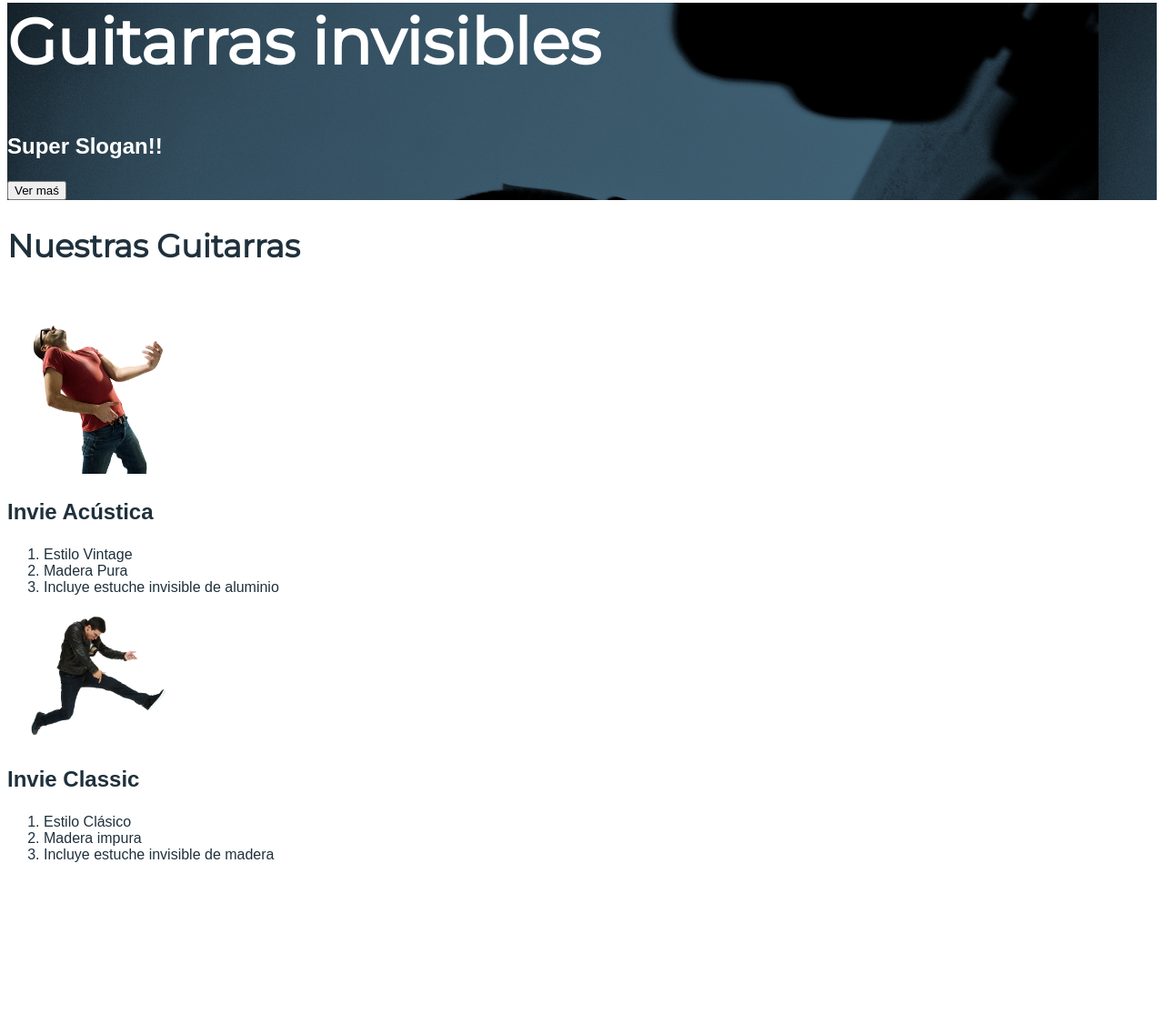
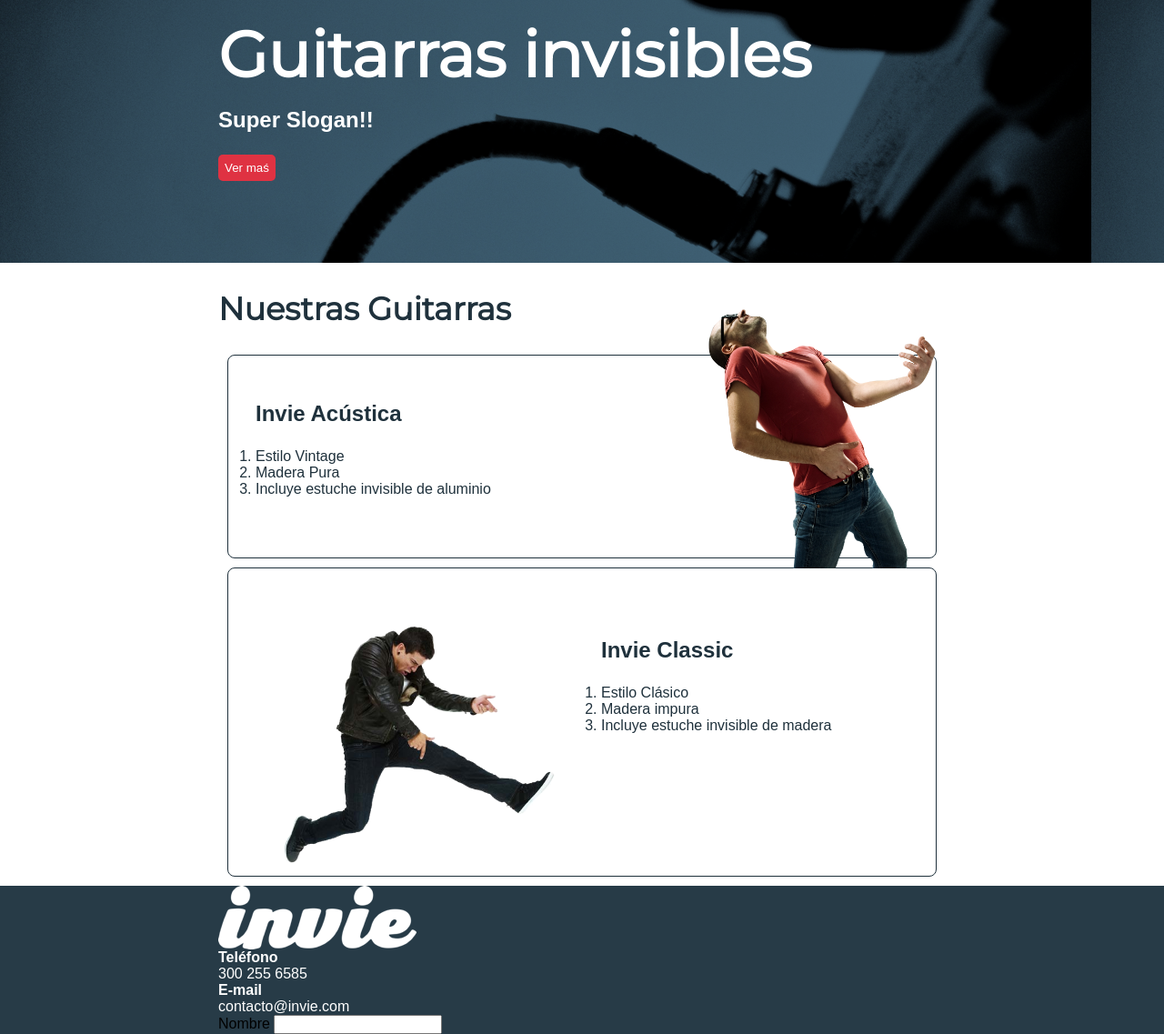
Before and after one commit to Nickiler531/PlatziWebDevelopment, a plain HTML site: page invie/index.html in a window 1280 px wide. Shown: the part 169-1306 px from the top of the page at 91% size. Before the commit the page ends 1134 px from the top, so only its background shows below. Drawn offline with Linux system fonts and the light colour scheme; a web font is replaced by a local one.

Commit message:
doing the footer

```diff
--- a/invie/css/invie.css
+++ b/invie/css/invie.css
@@ -1,16 +1,29 @@
-
-
+/**{
+	width: :;
+	padding: 10px;
+	border: 2px solid red;
+	margin: 10px;
+}
+*/
 
 .titulo {
 	font-size: 70px;
 	font-family: 'Montserrat', sans-serif;
+	margin-bottom: 15px;
+	margin-top: 70px;
 }
 .title-a {
 	font-size: 24px;
+	margin-top: 0;
+}
+.title-b {
+	font-size: 50px;
+	margin-bottom: 20px;
 }
 
 .guitarras {
 	color: #1F313C;
+	margin-bottom: 60px;
 }
 
 .guitarras h2{
@@ -18,18 +31,23 @@
 	font-family: 'Montserrat', sans-serif;
 }
 
-.title-b {
-	font-size: 50px;
-}
 
 .portada {
 	background-image: url("../images/background.png");
 	color: white;
+	padding: 20px;
+}
+
+.portada button{
+	margin-bottom: 70px;
+
 }
 
 .menu{
 	font-size: 24px;
 	display: inline-block;
+	position: absolute;
+	right: 0;
 }
 
 .logotipo{
@@ -38,8 +56,82 @@
 
 body {
 	font-family: 'Allerta', sans-serif;
+	margin: 0;
+}
+
+button{
+	border-radius: 5px;
+	border: none;
+	background: #df3242;
+	color: white;
+	padding: 7px;
 }
 
 .menu li {
 	display: inline-block;
+	margin-left: 30px;
+
 }
+
+.header{
+	position: relative;
+}
+
+.contenedor{
+	width: 800px;
+	margin: auto;
+	position: relative;
+}
+
+.guitarra
+{
+	/*overflow: hidden;*/
+	border:1px solid #1F313C;
+	border-radius: 8px;
+	margin: 10px;
+	padding: 50px 10px;
+}
+
+.guitarra ol{
+	padding: 0;
+}
+
+.derecha{
+	float: right;
+	position: relative;
+	top: -166px;
+	right: -60px;
+}
+.izquierda{
+	float: left;
+	position: relative;
+}
+
+.contenedor-guitarra-a{
+	padding-left: 20px;
+}
+
+.contenedor-guitarrra-b{
+	margin-top: 0;
+	margin-left: 370px;
+	position: relative;
+	bottom: 90px;
+}
+
+.footer{
+	background: #273b47
+}
+
+.contacto img {
+	display: block;
+}
+
+.contacto strong{
+	display: block;
+}
+
+.contacto a{
+	color: white;
+	text-decoration: none;
+
+}
--- a/invie/index.html
+++ b/invie/index.html
@@ -7,7 +7,7 @@
 	<link rel="stylesheet" href="css/invie.css">
 </head>
 <body>
-	<header id="header" class = "header">
+	<header id="header" class = "header contenedor">
 		<figure class="logotipo">
 			<img src="images/invie.png" width="185" height="60" alt="invie guitarras"> <!--logotipo -->
 		</figure>
@@ -27,14 +27,18 @@
 		</nav>
 	</header>
 	<section id="portada" class="portada"> <!-- portada -->
+		<div class ="contenedor">
 			<h1 class="titulo">Guitarras invisibles</h1> <!--titulo-->
 			<h3 class = "title-a">Super Slogan!!</h3><!--slogan-->
 			<button>Ver maś</button><!--boton-->
+		</div>
 	</section>
-	<section id="guitarras" class="guitarras"><!-- guitarras -->
+	<section id="guitarras" class="guitarras contenedor"><!-- guitarras -->
 	<h2>Nuestras Guitarras</h2>
-	<article>
-		<img src="images/invie-acustica.png" width="200" alt="guitarra acustica">
+	<article class="guitarra">
+		<img class="derecha" src="images/invie-acustica.png" width="350" alt="guitarra acustica">
+
+		<div class="contenedor-guitarra-a">
 			<h3 class = "title-a">Invie Acústica</h3>
 			<ol>
 				<li>
@@ -47,9 +51,12 @@
 					Incluye estuche invisible de aluminio
 				</li>
 			</ol>
+		</div>
 	</article>
-	<article>
-		<img src="images/invie-classic.png" width="200" alt="Guitaara clasica">
+	<article class="guitarra">
+		<img class="izquierda" src="images/invie-classic.png" width="400" alt="Guitaara clasica">
+
+		<div class="contenedor-guitarrra-b">
 			<h3 class = "title-a">Invie Classic</h3>
 			<ol>
 				<li>
@@ -62,8 +69,25 @@
 					Incluye estuche invisible de madera
 				</li>
 			</ol>
+		</div>
 	</article>
+	</section>
 
-	</section>
+
+	<footer class="footer">
+		<div class="contenedor">
+			<div class = "contacto">
+				<img src="images/invie-white.png" alt="logotipo blanco">
+				<a href="tel:+573003073164"><strong>Teléfono</strong><span>300 255 6585</span></a>
+				<a href="mailto:ontacto@invie.com"><strong>E-mail</strong><span>contacto@invie.com</span></a>
+			</div>
+			<form class = formulario>
+				<label for="nombre">Nombre</label>
+				<input type="text" required id="nombre">
+			</form>
+		</div>
+	</footer>
+
+
 </body>
 </html>
```
Lines whose indentation alone changed are shown as unchanged.
